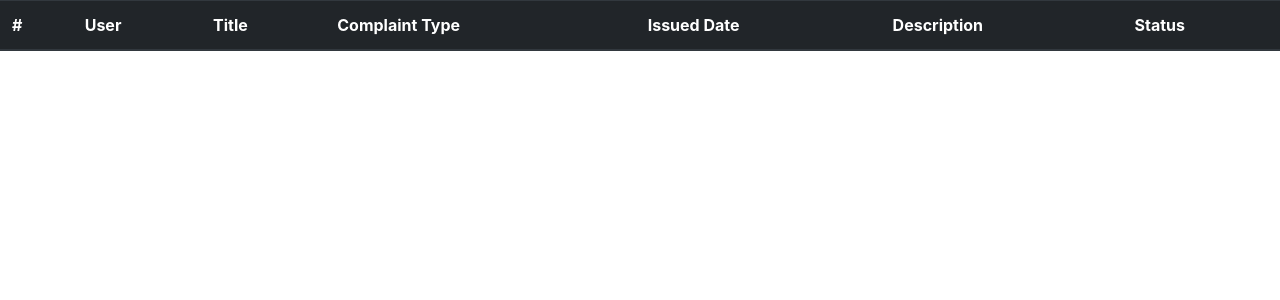
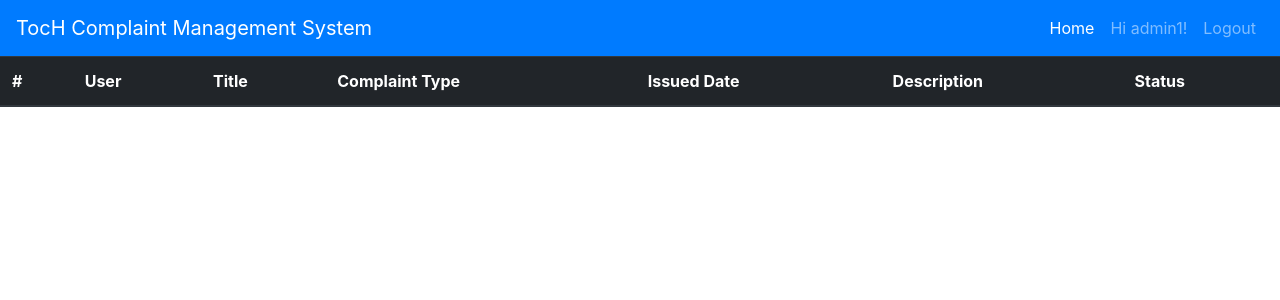
Before and after one commit to itzzmesid/TIST-Complaint-Management-System, a Django app: page /status in a window 1280 px wide. Shown: the top 300 px of the page. Run offline with Django 3.2, Linux system fonts and the light colour scheme; a user stored in the database is signed in; data comes from the database, SQL or seed files in the repository; lists and menus that the app fills with data are empty; some libraries are stand-ins or nearby versions.

Commit message:
fix:UI for showing user specific complaints

```diff
--- a/backend/templates/backend/status.html
+++ b/backend/templates/backend/status.html
@@ -16,7 +16,30 @@
     <title>Status</title>
 </head>
 <body>
-    <table class="table">
+
+<!--NAV BAR STARTS HERE-->
+<nav class="navbar navbar-expand-lg navbar navbar-dark bg-primary">
+    <a class="navbar-brand" href="#">TocH Complaint Management System</a>
+    <button class="navbar-toggler" type="button" data-toggle="collapse" data-target="#navbarNav" aria-controls="navbarNav" aria-expanded="false" aria-label="Toggle navigation">
+      <span class="navbar-toggler-icon"></span>
+    </button>
+    <div class="collapse navbar-collapse" id="navbarNav">
+      <ul class="navbar-nav ml-auto">
+        <li class="nav-item active">
+          <a class="nav-link" href="{% url 'index' %}">Home <span class="sr-only">(current)</span></a>
+        </li>
+        <li class="nav-item">
+          <a class="nav-link" href="#">Hi {{user.username}}!</a>
+        </li>
+        <li class="nav-item">
+          <a class="nav-link" href="{% url 'logout' %}">Logout</a>
+        </li>
+      </ul>
+    </div>
+  </nav>
+  <!--NAV ENDS HERE-->
+
+  <table class="table">
 
         <thead class="thead-dark">
           <tr>
@@ -33,13 +56,13 @@
         {% for data in c %}
         <tbody>
           <tr>
-            <td>{{data.ID}}</td>
+            <td>{{data.id}}</td>
             <td>{{data.user}}</td>
             <td>{{data.Title}}</td>
             <td>{{data.Type_of_complaint}}</td>
             <td>{{data.Time}}</td>
             <td>{{data.Description}}</td>
-            <td>{{data.status}}</td>
+            <td>{{data.get_status_display}}</td>
           </tr>
         </tbody>
         {% endfor %}
```
